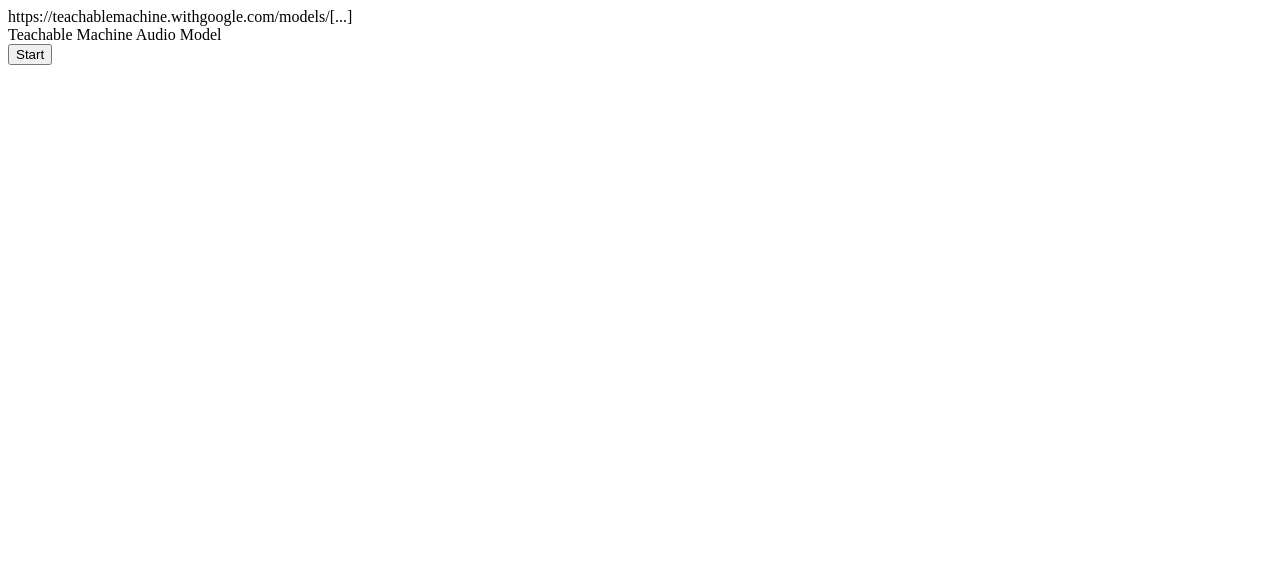
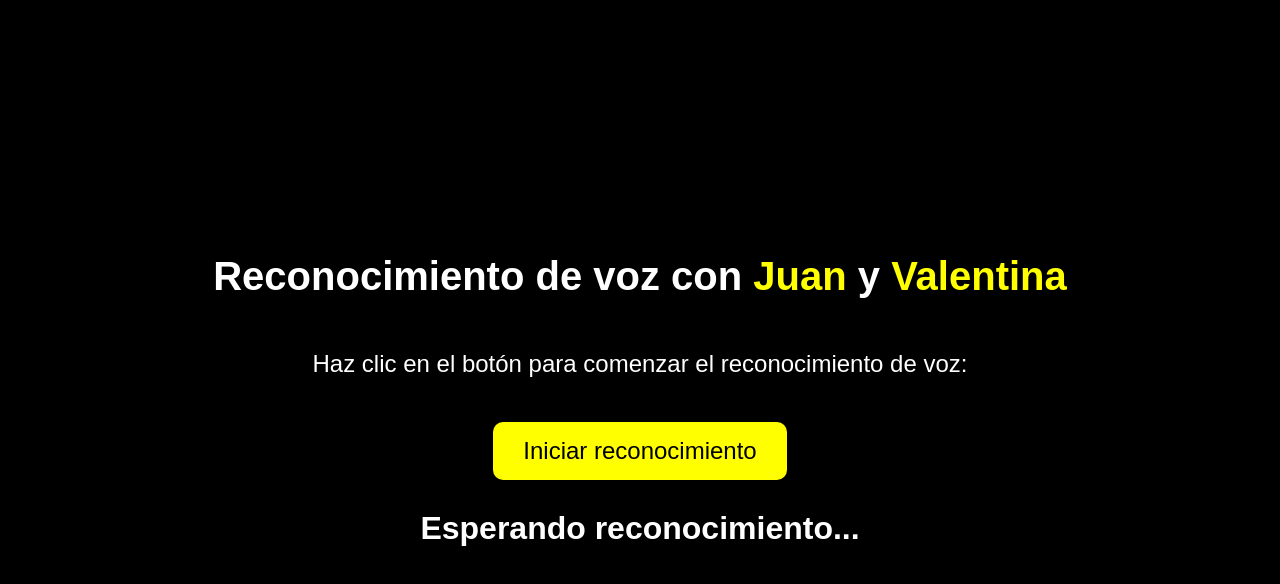
Before and after one commit to Juan-Mrn7/projecto, a plain HTML site: page teachable.html in a window 1280 px wide. Drawn offline with Linux system fonts and the light colour scheme.

Commit message:
Add files via upload

```diff
--- a/teachable.html
+++ b/teachable.html
@@ -1,61 +1,97 @@
-https://teachablemachine.withgoogle.com/models/[...]
+<!DOCTYPE html>
+<html lang="es">
+<head>
+    <meta charset="UTF-8">
+    <meta name="viewport" content="width=device-width, initial-scale=1.0">
+    <title>Teachable Machine Voice Model</title>
+    <!-- Cargar TensorFlow.js y la librería de Teachable Machine Sound -->
+    <script src="https://cdn.jsdelivr.net/npm/@tensorflow/tfjs"></script>
+    <script src="https://cdn.jsdelivr.net/npm/@teachablemachine/sound@0.8.3/dist/teachablemachine-sound.min.js"></script>
+    <style>
+        body {
+            background-color: black;
+            color: white;
+            display: flex;
+            flex-direction: column;
+            justify-content: center;
+            align-items: center;
+            height: 100vh;
+            margin: 0;
+            font-family: Arial, sans-serif;
+            text-align: center;
+        }
+        h1, h2 {
+            font-size: 2.5em;
+        }
+        h1 span {
+            color: yellow;
+        }
+        p {
+            font-size: 1.5em;
+        }
+        button {
+            padding: 15px 30px;
+            font-size: 1.5em;
+            background-color: yellow;
+            border: none;
+            cursor: pointer;
+            border-radius: 10px;
+            margin-top: 20px;
+            color: black;
+        }
+        button:hover {
+            background-color: orange;
+        }
+        #resultado {
+            margin-top: 30px;
+            font-size: 2em;
+            font-weight: bold;
+        }
+    </style>
+</head>
+<body>
+    <h1>Reconocimiento de voz con <span>Juan</span> y <span>Valentina</span></h1>
+    <p>Haz clic en el botón para comenzar el reconocimiento de voz:</p>
+    <button onclick="init()">Iniciar reconocimiento</button>
+    <h2 id="resultado">Esperando reconocimiento...</h2>
 
+    <script type="text/javascript">
+        const URL = "https://juan-mrn7.github.io/projecto/"; // Asegúrate de que esta URL sea correcta
 
-<div>Teachable Machine Audio Model</div>
-<button type="button" onclick="init()">Start</button>
-<div id="label-container"></div>
-<script src="https://cdn.jsdelivr.net/npm/@tensorflow/tfjs@1.3.1/dist/tf.min.js"></script>
-<script src="https://cdn.jsdelivr.net/npm/@tensorflow-models/speech-commands@0.4.0/dist/speech-commands.min.js"></script>
+        let model, microphone;
 
-<script type="text/javascript">
-    // more documentation available at
-    // https://github.com/tensorflow/tfjs-models/tree/master/speech-commands
+        async function init() {
+            console.log("Iniciando el reconocimiento...");
+            try {
+                const modelURL = URL + "model.json";
+                const metadataURL = URL + "metadata.json";
 
-    // the link to your model provided by Teachable Machine export panel
-    const URL = "https://juan-mrn7.github.io/projecto/";
+                model = await tmSound.load(modelURL, metadataURL);
+                console.log("Modelo cargado correctamente");
 
-    async function createModel() {
-        const checkpointURL = URL + "model.json"; // model topology
-        const metadataURL = URL + "metadata.json"; // model metadata
+                microphone = new tmSound.Microphone();
 
-        const recognizer = speechCommands.create(
-            "BROWSER_FFT", // fourier transform type, not useful to change
-            undefined, // speech commands vocabulary feature, not useful for your models
-            checkpointURL,
-            metadataURL);
+                await microphone.setup();  // Pedir permiso para el micrófono
+                microphone.play();  // Iniciar la captura de audio
 
-        // check that model and metadata are loaded via HTTPS requests.
-        await recognizer.ensureModelLoaded();
-
-        return recognizer;
-    }
-
-    async function init() {
-        const recognizer = await createModel();
-        const classLabels = recognizer.wordLabels(); // get class labels
-        const labelContainer = document.getElementById("label-container");
-        for (let i = 0; i < classLabels.length; i++) {
-            labelContainer.appendChild(document.createElement("div"));
+                console.log("Micrófono configurado y capturando audio");
+                window.requestAnimationFrame(loop);
+            } catch (error) {
+                console.error("Error durante la inicialización:", error);
+            }
         }
 
-        // listen() takes two arguments:
-        // 1. A callback function that is invoked anytime a word is recognized.
-        // 2. A configuration object with adjustable fields
-        recognizer.listen(result => {
-            const scores = result.scores; // probability of prediction for each class
-            // render the probability scores per class
-            for (let i = 0; i < classLabels.length; i++) {
-                const classPrediction = classLabels[i] + ": " + result.scores[i].toFixed(2);
-                labelContainer.childNodes[i].innerHTML = classPrediction;
+        async function loop() {
+            try {
+                const prediction = await model.predict(microphone);
+                const classPrediction = prediction[0].className + ": " + prediction[0].probability.toFixed(2);
+                document.getElementById("resultado").innerText = classPrediction;
+
+                window.requestAnimationFrame(loop);
+            } catch (error) {
+                console.error("Error en la predicción:", error);
             }
-        }, {
-            includeSpectrogram: true, // in case listen should return result.spectrogram
-            probabilityThreshold: 0.75,
-            invokeCallbackOnNoiseAndUnknown: true,
-            overlapFactor: 0.50 // probably want between 0.5 and 0.75. More info in README
-        });
-
-        // Stop the recognition in 5 seconds.
-        // setTimeout(() => recognizer.stopListening(), 5000);
-    }
-</script>
+        }
+    </script>
+</body>
+</html>
```
